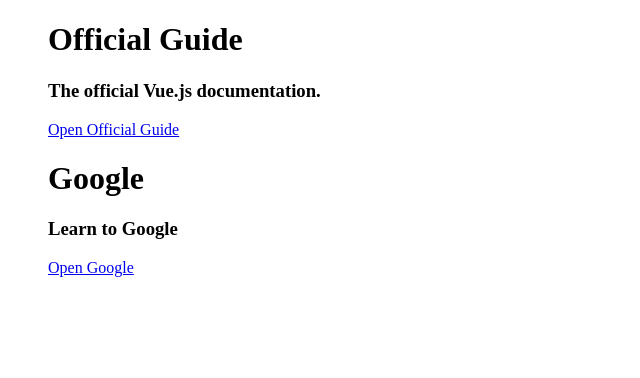
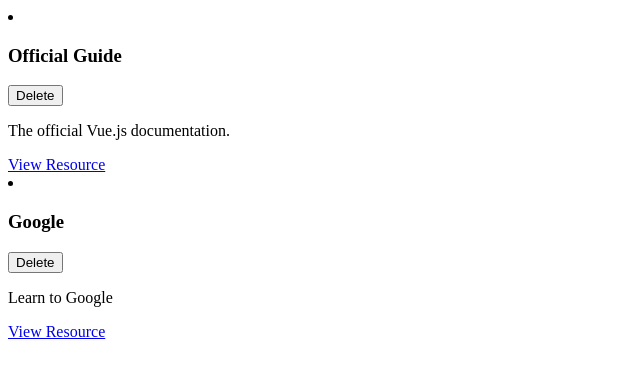
Before and after one commit to gafur-demirci/Vuejs-Learning-Examples, a Vue app in the folder prj-cmp-01-starting-setup/: page / in a window 1280 px wide. Shown: the top 378 px of the page, without its empty margins (0-640 px from the left). Built offline with nearby package versions, Linux system fonts and the light colour scheme.

Commit message:
ResourceItem component configuration done

```diff
--- a/prj-cmp-01-starting-setup/src/App.vue
+++ b/prj-cmp-01-starting-setup/src/App.vue
@@ -1,13 +1,25 @@
 <template>
-  <ul v-for="resource in storedResources" :key="resource.id">
+  <!-- <ul v-for="resource in storedResources" :key="resource.id">
     <h1>{{ resource.title }}</h1>
     <h3>{{ resource.description }}</h3>
     <a :href="resource.link" target="_blank">Open {{ resource.title }}</a>
-  </ul>
+  </ul> -->
+  <resource-item
+    v-for="resource in storedResources"
+    :key="resource.id"
+    :title="resource.title"
+    :description="resource.description"
+    :link="resource.link"
+  ></resource-item>
 </template>
 
 <script>
+import ResourceItem from './components/resources/ResourceItem.vue';
+
 export default {
+  components: {
+    ResourceItem,
+  },
   data() {
     return {
       storedResources: [
```
